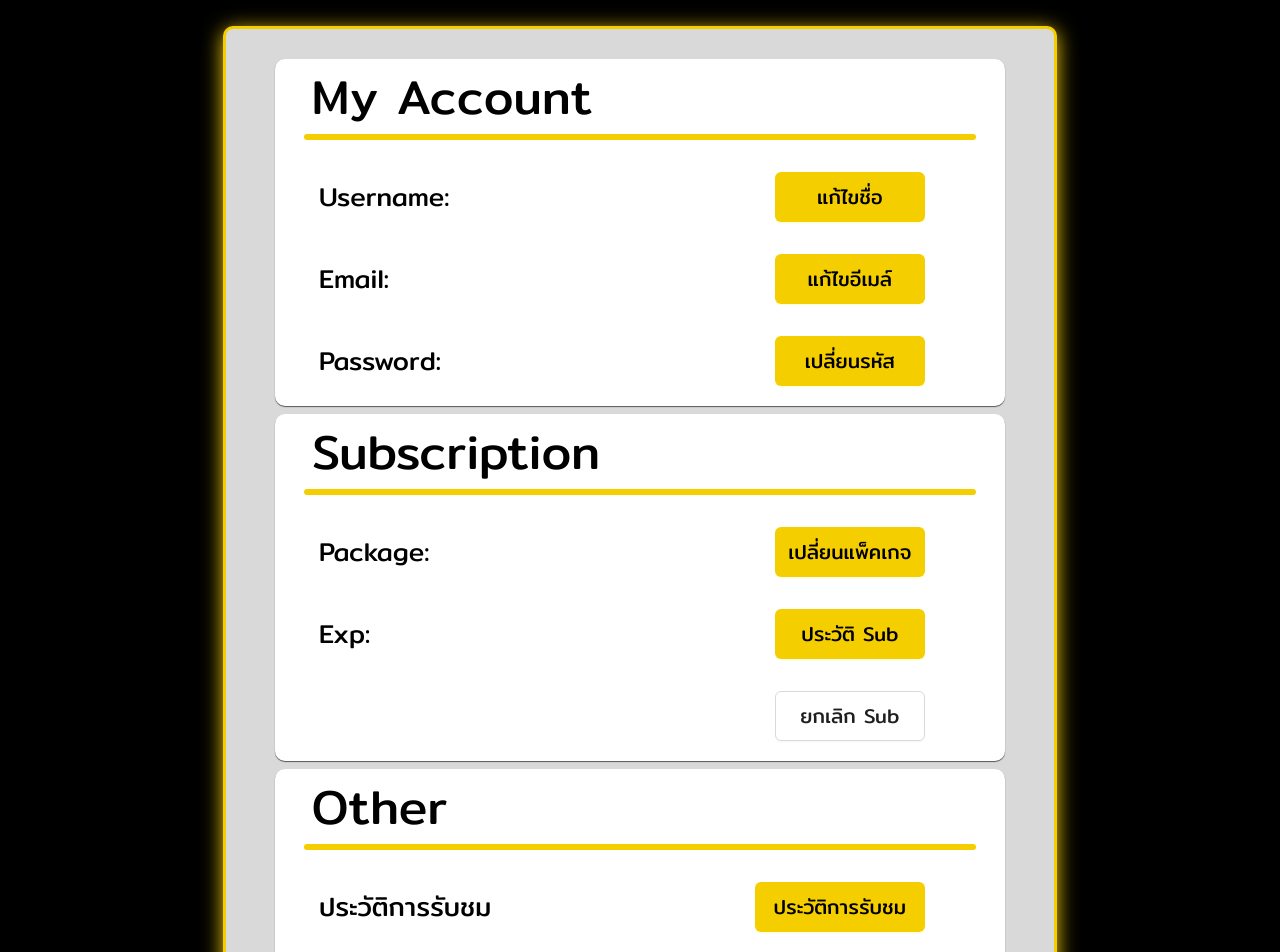
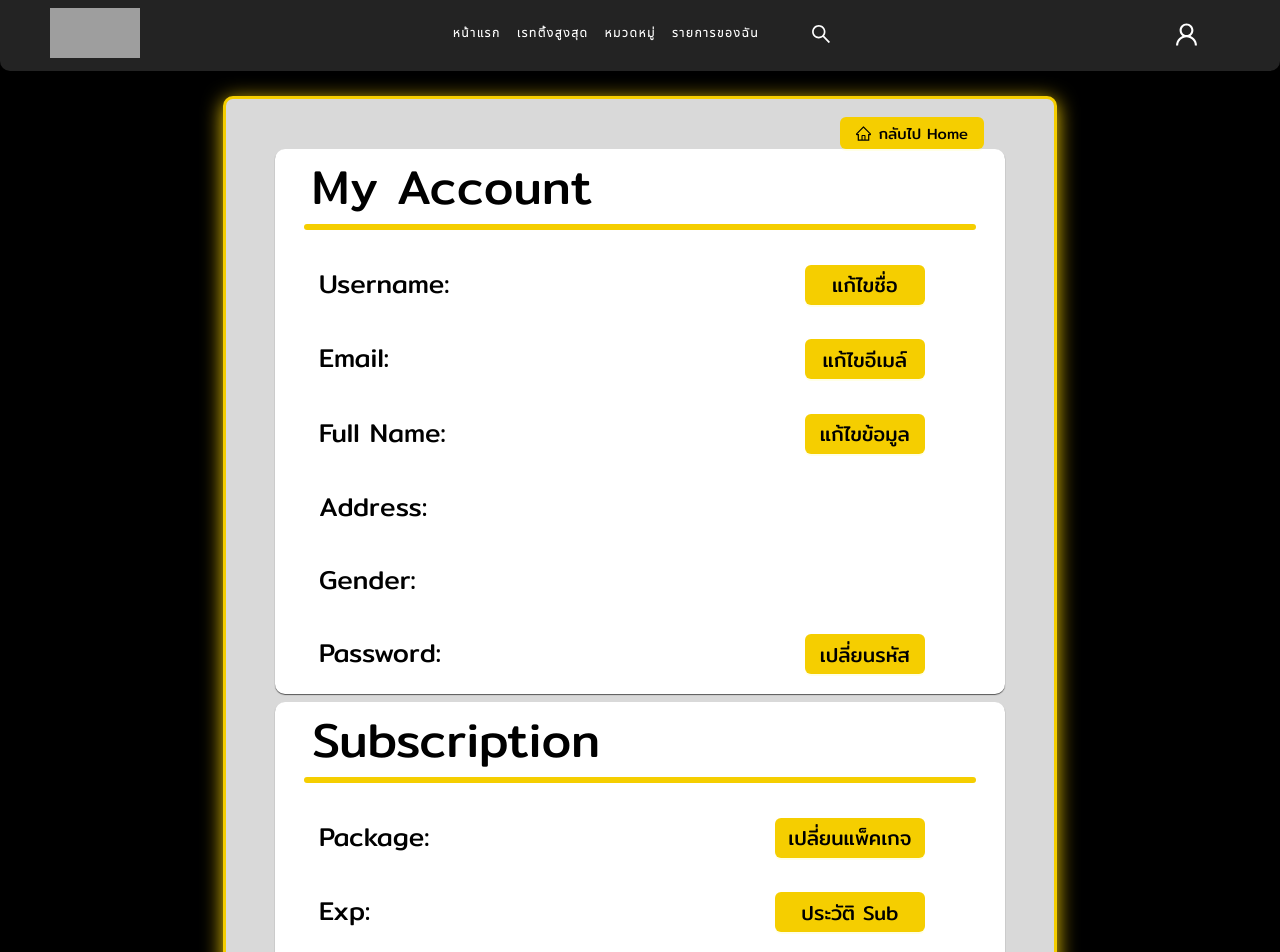
Before and after one commit to B6406325/team03-dev, a React (Create React App) app in the folder frontend/: page /account in a window 1280 px wide. Shown: the top 952 px of the page. Built offline with nearby package versions, Linux system fonts and the light colour scheme; grey boxes are pictures that could not be loaded.

Commit message:
update page user_account

```diff
--- a/frontend/src/page/pool/user_account/user.css
+++ b/frontend/src/page/pool/user_account/user.css
@@ -18,7 +18,10 @@
     border: 3px solid var(--yellow1, #F5CE00);
     box-shadow: 0 4px 20px #F5CE00;
     text-align: right;
-    padding: 30px;
+    padding-left: 30px;
+    padding-right: 30px;
+    padding-bottom: 30px;
+    padding-top: 10px;
 }
 
 .web-user-box {
@@ -30,6 +33,17 @@
     background: #ffffff;
     padding-bottom: 20px;
     box-shadow: 0 1px 1px #575757;
+}
+
+.web-user-box-bar {
+    width: 95%;
+    height: 30px;
+    margin: auto;
+    margin-top: 8px;
+    border-radius: 10px;
+    background: #333333;
+    padding-bottom: 20px;
+    box-shadow: 0 1px 1px #F5CE00;
 }
 
 .user-text-header {
@@ -71,3 +85,10 @@
 .user-button {
     margin-right: 80px;
 }
+
+.back-button {
+
+    text-align: left;
+    margin-top: 8px;
+    margin-right: 40px;
+}
--- a/frontend/src/page/pool/user_account/userAccount.tsx
+++ b/frontend/src/page/pool/user_account/userAccount.tsx
@@ -1,17 +1,22 @@
 import React, { useState } from 'react';
-import { useNavigate } from 'react-router-dom';
+import { useNavigate, Link } from 'react-router-dom';
 import "./user.css"
 import { ConfigProvider, Button } from 'antd';
 import UserChangeName from './userChangeName';
 import UserChangePass from './userChangePass';
 import UserChangeEmail from './userChangeEmail';
-
-// const { Header, Content, Footer } = Layout;
+import UserChangeDetial from './userChangedetail';
+import {
+    LeftOutlined,
+    HomeOutlined
+} from '@ant-design/icons';
+import Navbar from '../../../components/navbar';
 
 function UserAccount() {
     const [changeNameVisible, setChangeNameVisible] = useState(false);
     const [changeEmailVisible, setChangeEmailVisible] = useState(false);
     const [changePasswordVisible, setChangePasswordVisible] = useState(false);
+    const [changeDetialVisible, setChangeDetialVisible] = useState(false);
     const navigate = useNavigate();
 
     const toggleChangeNamePop = () => {
@@ -26,6 +31,10 @@ function UserAccount() {
         setChangePasswordVisible(!changePasswordVisible);
     };
 
+    const toggleChangeDetialPop = () => {
+        setChangeDetialVisible(!changeDetialVisible);
+    };
+
     const handleToHis = () => {
         setTimeout(() => {
             navigate("/subhistory");
@@ -38,10 +47,14 @@ function UserAccount() {
         }, 500);
     };
 
+    const handleToHome = () => {
+        setTimeout(() => {
+            navigate("/homepage");
+        }, 500);
+    };
+
     return (
-
-
-
+        <div> <header style={{ backgroundColor: 'black' }}><Navbar /></header>
             <ConfigProvider theme={{
                 components: {
                     Button: {
@@ -50,25 +63,34 @@ function UserAccount() {
                         primaryColor: '#000000',
                     },
                 },
-        }}><div className='web-user'>
+            }}>
+                <div className='web-user'>
                     <div className='web-user-boxmain'>
+                        <Button
+                            className='back-button'
+                            type='primary'
+                            style={{ fontSize: 15, fontFamily: 'Mitr' }}
+                            onClick={handleToHome}
+                        ><HomeOutlined />กลับไป Home</Button>
                         <div className='web-user-box' style={{ marginTop: 0 }}>
+                            {/* ============================================My Account=================================================================== */}
                             <div className='user-text-header'>My Account</div>
                             <div className='user-line' />
                             <div className='user-text'>Username:
                                 <div className='user-button'>
                                     <Button
-                                    style={{ fontSize: 20, width: 150, height: 50, fontFamily: 'Mitr' }}
+                                        style={{ fontSize: 20, width: 120, height: 40, fontFamily: 'Mitr' }}
                                         type='primary'
                                         onClick={toggleChangeNamePop}
                                     >แก้ไขชื่อ</Button>
                                 </div>
                                 <UserChangeName visible={changeNameVisible} onCancel={toggleChangeNamePop} />
                             </div>
+
                             <div className='user-text'>Email:
                                 <div className='user-button'>
                                     <Button
-                                    style={{ fontSize: 20, width: 150, height: 50, fontFamily: 'Mitr' }}
+                                        style={{ fontSize: 20, width: 120, height: 40, fontFamily: 'Mitr' }}
                                         type='primary'
                                         onClick={toggleChangeEmailPop}
                                     >แก้ไขอีเมล์</Button>
@@ -76,10 +98,27 @@ function UserAccount() {
                                 <UserChangeEmail visible={changeEmailVisible} onCancel={toggleChangeEmailPop} />
                             </div>
 
+                            <div className='user-text'>Full Name:
+                                <div className='user-button'>
+                                    <Button
+                                        style={{ fontSize: 20, width: 120, height: 40, fontFamily: 'Mitr' }}
+                                        type='primary'
+                                        onClick={toggleChangeDetialPop}
+                                    >แก้ไขข้อมูล</Button>
+                                </div>
+                                <UserChangeDetial visible={changeDetialVisible} onCancel={toggleChangeDetialPop} />
+                            </div>
+                            <div className='user-text'>Address:
+
+                            </div>
+                            <div className='user-text'>Gender:
+
+                            </div>
+
                             <div className='user-text'>Password:
                                 <div className='user-button'>
                                     <Button
-                                    style={{ fontSize: 20, width: 150, height: 50, fontFamily: 'Mitr' }}
+                                        style={{ fontSize: 20, width: 120, height: 40, fontFamily: 'Mitr' }}
                                         type="primary"
                                         onClick={toggleChangePasswordPop}
                                     >เปลี่ยนรหัส</Button>
@@ -87,48 +126,56 @@ function UserAccount() {
                                 <UserChangePass visible={changePasswordVisible} onCancel={toggleChangePasswordPop} />
                             </div>
                         </div>
+                         {/* ===============================================Subscription================================================================ */}
                         <div className='web-user-box'>
                             <div className='user-text-header'>Subscription</div>
                             <div className='user-line' />
                             <div className='user-text'>Package:
                                 <div className='user-button'>
-                                <Button onClick={handleToPack} style={{ fontSize: 20, width: 150, height: 50, fontFamily: 'Mitr' }} type='primary'>เปลี่ยนแพ็คเกจ</Button>
+                                    <Link to="/package">
+                                        <Button style={{ fontSize: 20, width: 150, height: 40, fontFamily: 'Mitr' }} type='primary'>เปลี่ยนแพ็คเกจ</Button>
+                                    </Link>
                                 </div>
                             </div>
                             <div className='user-text'>Exp:
                                 <div className='user-button'>
-                                <Button onClick={handleToHis} style={{ fontSize: 20, width: 150, height: 50, fontFamily: 'Mitr' }} type='primary'>ประวัติ Sub</Button>
+                                <Link to="/subhistory">
+                                    <Button style={{ fontSize: 20, width: 150, height: 40, fontFamily: 'Mitr' }} type='primary'>ประวัติ Sub</Button>
+                                </Link>
                                 </div>
                             </div>
                             <div className='user-text'></div>
                             <div className='user-button'>
-                            <Button htmlType="button" style={{ fontSize: 20, width: 150, height: 50, fontFamily: 'Mitr' }}>ยกเลิก Sub</Button>
+                                <Button htmlType="button" style={{ fontSize: 20, width: 150, height: 40, fontFamily: 'Mitr' }}>ยกเลิก Sub</Button>
                             </div>
                         </div>
                         <div className='web-user-box'>
+                             {/* =========================================Other====================================================================== */}
                             <div className='user-text-header'>Other</div>
                             <div className='user-line' />
                             <div className='user-text'>ประวัติการรับชม
                                 <div className='user-button'>
-                                <Button style={{ fontSize: 20, width: 170, height: 50, fontFamily: 'Mitr' }} type='primary'>ประวัติการรับชม</Button>
+                                    <Link to="/moviehistory">
+                                        <Button style={{ fontSize: 20, width: 170, height: 40, fontFamily: 'Mitr' }} type='primary'>ประวัติการรับชม</Button>
+                                    </Link>
                                 </div>
                             </div>
                             <div className='user-text'>การดาวน์โหลด
                                 <div className='user-button'>
-                                <Button style={{ fontSize: 20, width: 170, height: 50, fontFamily: 'Mitr' }} type='primary'>การดาวน์โหลด</Button>
+                                    <Button style={{ fontSize: 20, width: 170, height: 40, fontFamily: 'Mitr' }} type='primary'>การดาวน์โหลด</Button>
                                 </div>
                             </div>
                             <div className='user-text'>ติดต่อ Admin
                                 <div className='user-button'>
-                                <Button style={{ fontSize: 20, width: 170, height: 50, fontFamily: 'Mitr' }} type='primary'>ติดต่อ Admin</Button>
+                                    <Button style={{ fontSize: 20, width: 170, height: 40, fontFamily: 'Mitr' }} type='primary'>ติดต่อ Admin</Button>
                                 </div>
                             </div>
                         </div>
                     </div>
                 </div>
             </ConfigProvider>
-        // <Footer style={{ textAlign: 'center' }}>Movie App ©2023 Created by Team03 of System Engineering</Footer>
-
+            {/* <Footer style={{ textAlign: 'center' }}>Movie App ©2023 Created by Team03 of System Engineering</Footer> */}
+        </div>
 
     );
 };
--- /dev/null
+++ b/frontend/src/page/pool/user_account/userChangedetail.tsx
@@ -0,0 +1,67 @@
+import React from 'react';
+import { Form, Input, Button, Modal, Select } from 'antd';
+
+interface UserChangeDetialProps {
+    visible: boolean;
+    onCancel: () => void;
+}
+
+const UserChangeDetial: React.FC<UserChangeDetialProps> = ({ visible, onCancel }) => {
+    const [form] = Form.useForm();
+
+    const onFinish = (values: any) => {
+        // Handle form submission (update email and username)
+        console.log('Form submitted:', values);
+        // Add logic to update email and username
+        onCancel();
+    };
+
+    return (
+        <Modal
+            title={<span style={{ fontSize: '1.9em', padding: "20px", fontFamily: 'Mitr' }}>แก้ไขข้อมูลส่วนตัว</span>}
+            visible={visible}
+            onCancel={onCancel}
+            footer={null}
+            width={600}
+            centered
+
+        >
+            <Form
+                form={form}
+                onFinish={onFinish}
+            >
+                <Form.Item
+                    name="Fullname"
+                >
+                    <Input style={{ fontSize: '1.4em', fontFamily: 'Mitr', width: '100%', marginTop: '10px' }} placeholder='New Fullname' />
+                </Form.Item>
+                <Form.Item
+                    name="Lastname"
+                >
+                    <Input style={{ fontSize: '1.4em', fontFamily: 'Mitr', width: '100%', marginTop: '10px' }} placeholder='New Lastname' />
+                </Form.Item>
+                <Form.Item
+                    name="Address"
+                >
+                    <Input style={{ fontSize: '1.4em', fontFamily: 'Mitr', width: '100%', marginTop: '10px' }} placeholder='New Address' />
+                </Form.Item>
+                <Form.Item
+                    name="Lastname"
+                >
+                    <Select style={{fontSize: '1.4em', fontFamily: 'Mitr', width: '30%', height: '40px', marginTop: '10px'}} placeholder='เพศ'></Select>
+                </Form.Item>
+
+                <Form.Item style={{ marginTop: '10px' }}>
+                    <Button style={{ fontSize: 20, width: 100, height: 40, fontFamily: 'Mitr' }} type="primary" htmlType="submit">
+                        Save
+                    </Button>
+                    <Button style={{ fontSize: 20, width: 100, height: 40, fontFamily: 'Mitr', marginLeft: 8 }} htmlType="button" onClick={onCancel}>
+                        Cancel
+                    </Button>
+                </Form.Item>
+            </Form>
+        </Modal>
+    );
+};
+
+export default UserChangeDetial;
```
Lines whose indentation alone changed are shown as unchanged.
